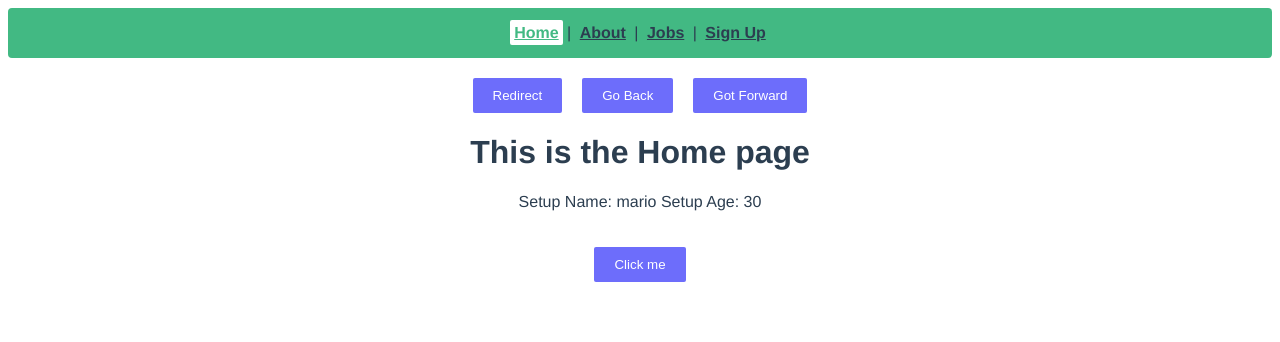
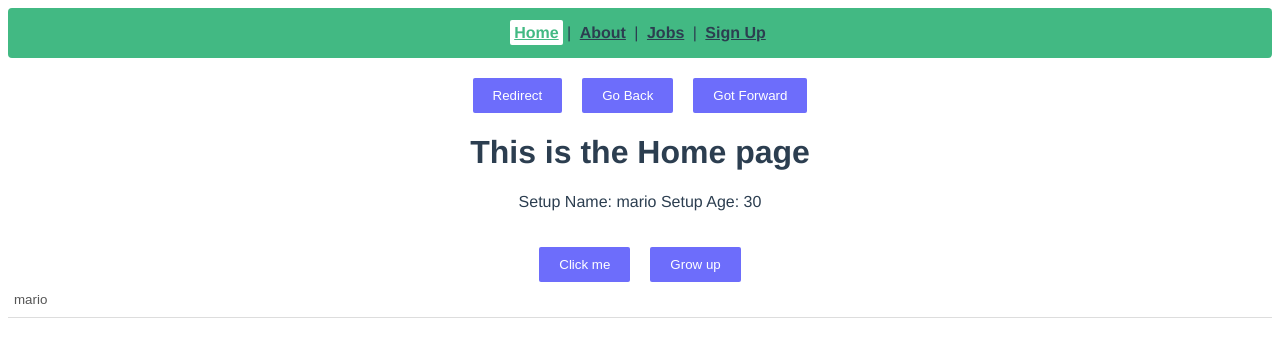
Before and after one commit to KoyFoster/vue-web-form, a Vue app: page / in a window 1280 px wide. Shown: the top 342 px of the page. Built offline with nearby package versions, Linux system fonts and the light colour scheme.

Commit message:
Refs for reactivity intro

```diff
--- a/src/views/HomeView.vue
+++ b/src/views/HomeView.vue
@@ -2,24 +2,28 @@
   <h1>This is the Home page</h1>
   <p ref="para">Setup Name: {{ name }} Setup Age: {{ age }}</p>
   <button @click="handleClick">Click me</button>
+  <button @click="age++">Grow up</button>
+  <input type="text" v-model="name" />
 </template>
 
 <script>
 import { ref } from "@vue/reactivity";
 export default {
+  name: "HomeView",
   // setup runs before everything else
   setup() {
     console.log("setup");
 
     const para = ref(null);
 
-    let name = "mario";
-    let age = 30;
+    const name = ref("mario");
+    const age = ref(30);
 
     const handleClick = () => {
       console.log("you clicked me:", para, para.value);
       para.value.classList.add("test");
-      para.value.textContent = '[ERROR]'
+      para.value.textContent = "[ERROR]";
+      name.value = "ppop";
     };
 
     // return data to template
```
